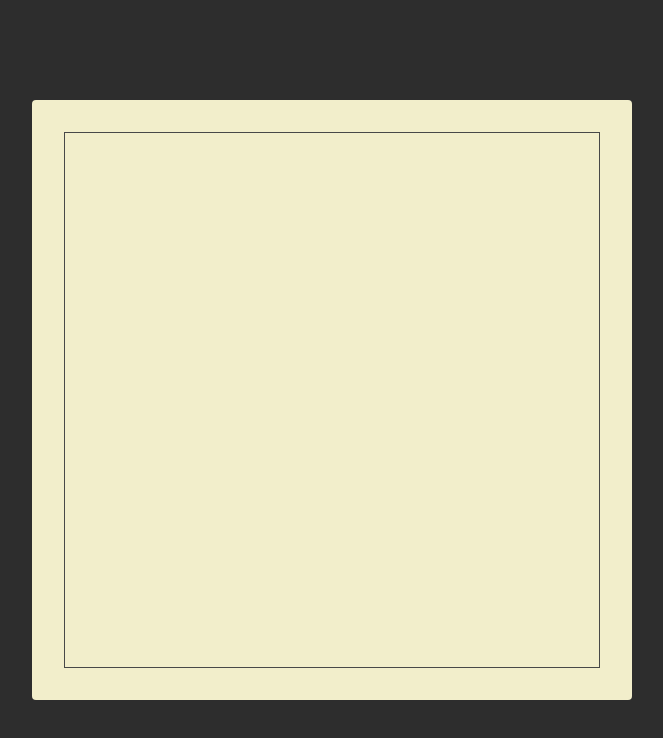
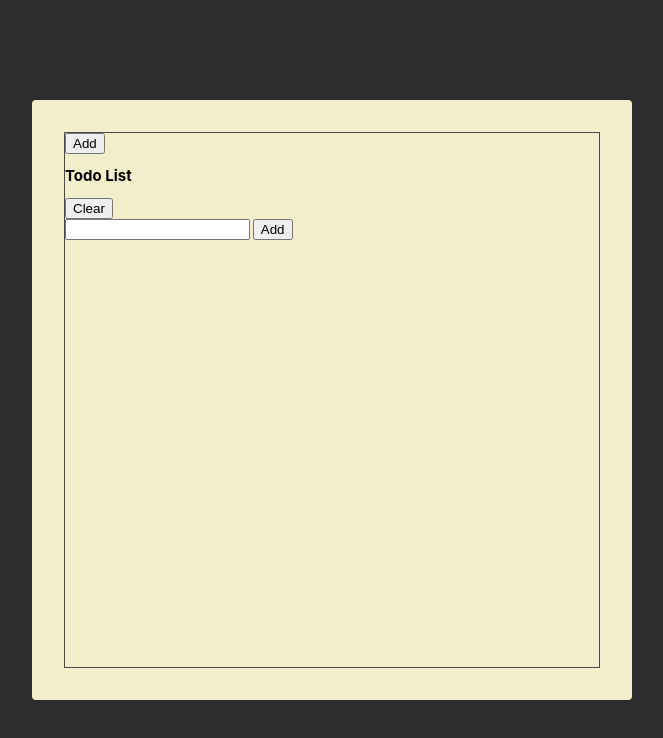
Before and after one commit to apakauu/Wegodev_tutorial, a website: page index.html in a window 1280 px wide. Shown: the whole page, without its empty margins (308-971 px from the left). Drawn offline with Linux system fonts and the light colour scheme.

Commit message:
penambahan header dan input penambahan font juga

```diff
--- a/index.html
+++ b/index.html
@@ -5,11 +5,29 @@
     <meta name="viewport" content="width=device-width, initial-scale=1.0" />
     <meta http-equiv="X-UA-Compatible" content="ie=edge" />
     <link rel="stylesheet" href="./style.css" />
+    <link rel="preconnect" href="https://fonts.gstatic.com" />
+    <link
+      href="https://fonts.googleapis.com/css2?family=Bungee&family=Homemade+Apple&display=swap"
+      rel="stylesheet"
+    />
     <title>Static Template</title>
   </head>
   <body>
     <div class="container">
-      <div class="frame"></div>
+      <div class="frame">
+        <section class="header">
+          <button class="header-btn">Add</button>
+          <h1 class="header-tittle">Todo List</h1>
+          <button class="header-btn main-red-color">Clear</button>
+        </section>
+
+        <section class="add">
+          <form class="add-form">
+            <input type="text" class="add-input" />
+            <button class="add-btn">Add</button>
+          </form>
+        </section>
+      </div>
     </div>
   </body>
 </html>
```
